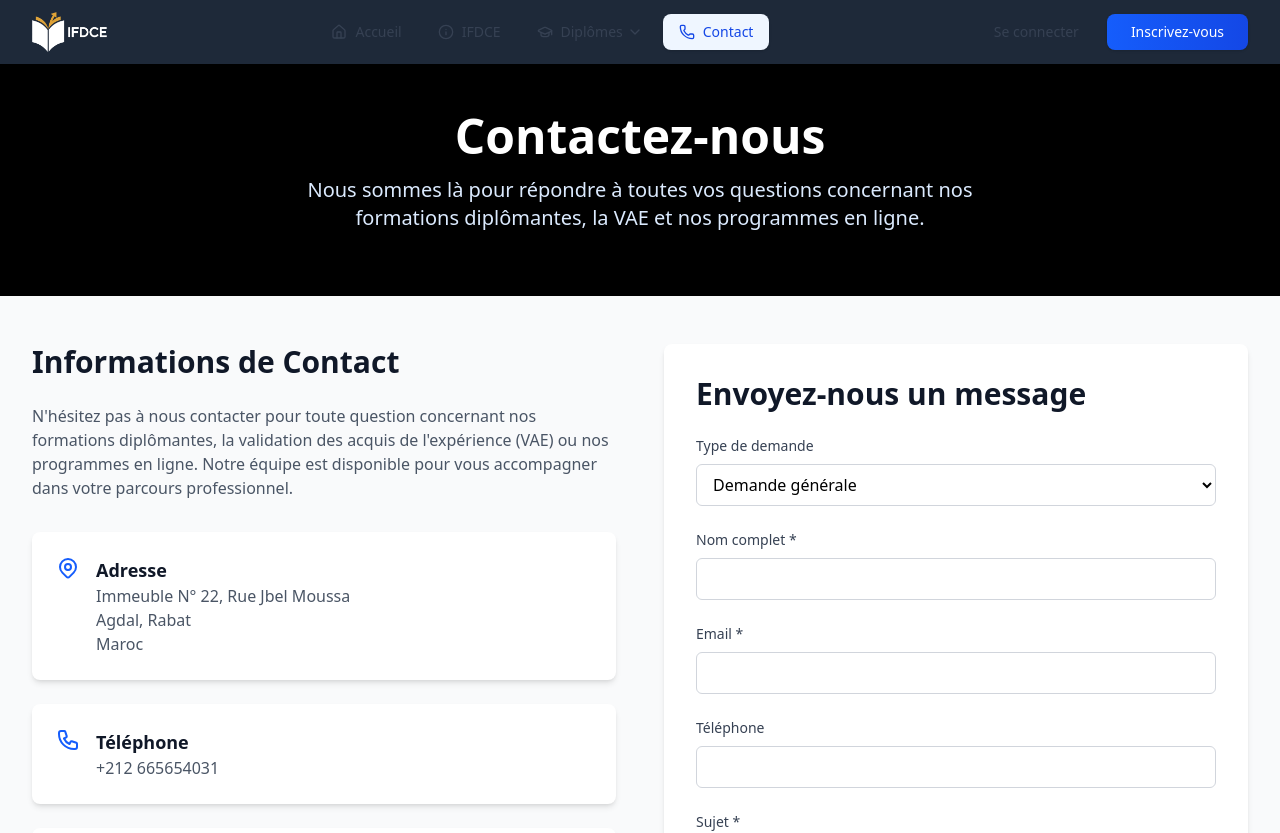
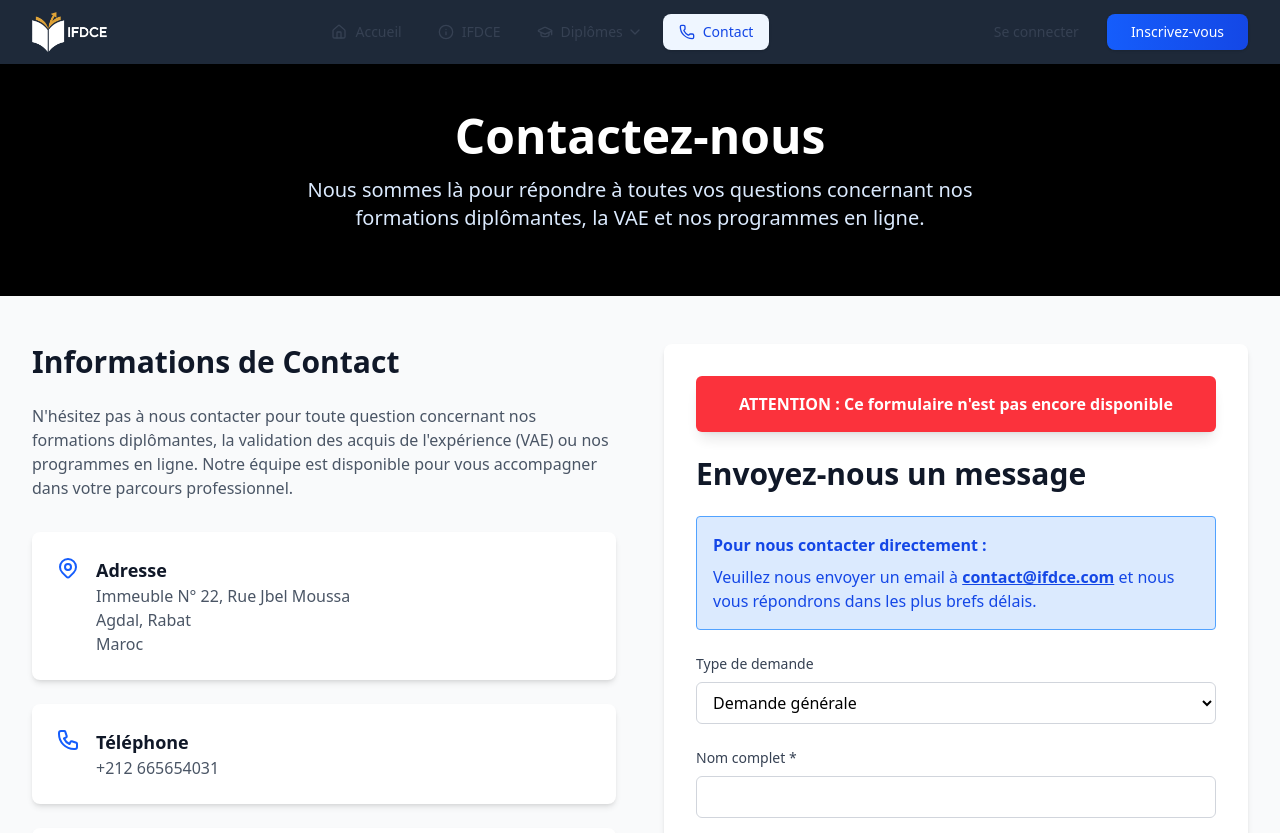
Before and after one commit to red-jen/IFDCE, a React (Vite) app: page /contact in a window 1280 px wide. Shown: the top 833 px of the page. Built offline with nearby package versions, Linux system fonts and the light colour scheme.

Commit message:
change the fenetre icon

```diff
--- a/index.html
+++ b/index.html
@@ -36,9 +36,10 @@
     <link rel="canonical" href="https://ifdce.ma/">
 
     <!-- Favicon and Icons -->
-    <link rel="icon" type="image/png" sizes="32x32" href="/assets/logofdce.png">
-    <link rel="apple-touch-icon" href="/assets/logofdce.png">
-
+    <link rel="icon" type="image/png" sizes="32x32" href="/stifdce.png">
+    <link rel="icon" type="image/png" sizes="16x16" href="/stifdce.png">
+    <link rel="apple-touch-icon" href="/stifdce.png">
+    <link rel="shortcut icon" href="/stifdce.png">
     <!-- Preconnect to important domains -->
     <link rel="preconnect" href="https://fonts.googleapis.com">
     <link rel="preconnect" href="https://fonts.gstatic.com" crossorigin>
--- a/src/page/contact.jsx
+++ b/src/page/contact.jsx
@@ -184,9 +184,17 @@ className="w-6 h-6" fill="currentColor"
 
                     {/* Contact Form */}
                     <div className="bg-white p-8 rounded-lg shadow-md">
+                        <div className="bg-red-500 text-white font-bold p-4 mb-6 rounded-md text-center shadow-lg animate-pulse">
+                            ATTENTION : Ce formulaire n'est pas encore disponible
+                        </div>
                         <h2 className="text-3xl font-bold text-gray-900 mb-6">
                             Envoyez-nous un message
                         </h2>
+
+                        <div className="mb-6 p-4 bg-blue-100 border border-blue-400 text-blue-700 rounded">
+                            <p className="font-semibold">Pour nous contacter directement :</p>
+                            <p className="mt-2">Veuillez nous envoyer un email à <a href="mailto:contact@ifdce.com" className="underline font-bold hover:text-blue-800">contact@ifdce.com</a> et nous vous répondrons dans les plus brefs délais.</p>
+                        </div>
 
                         {success && (
                             <div className="mb-6 p-4 bg-green-100 border border-green-400 text-green-700 rounded">
```
Also changed, not shown: public/stifdce.png (added), src/assets/stifdce.png (added).
